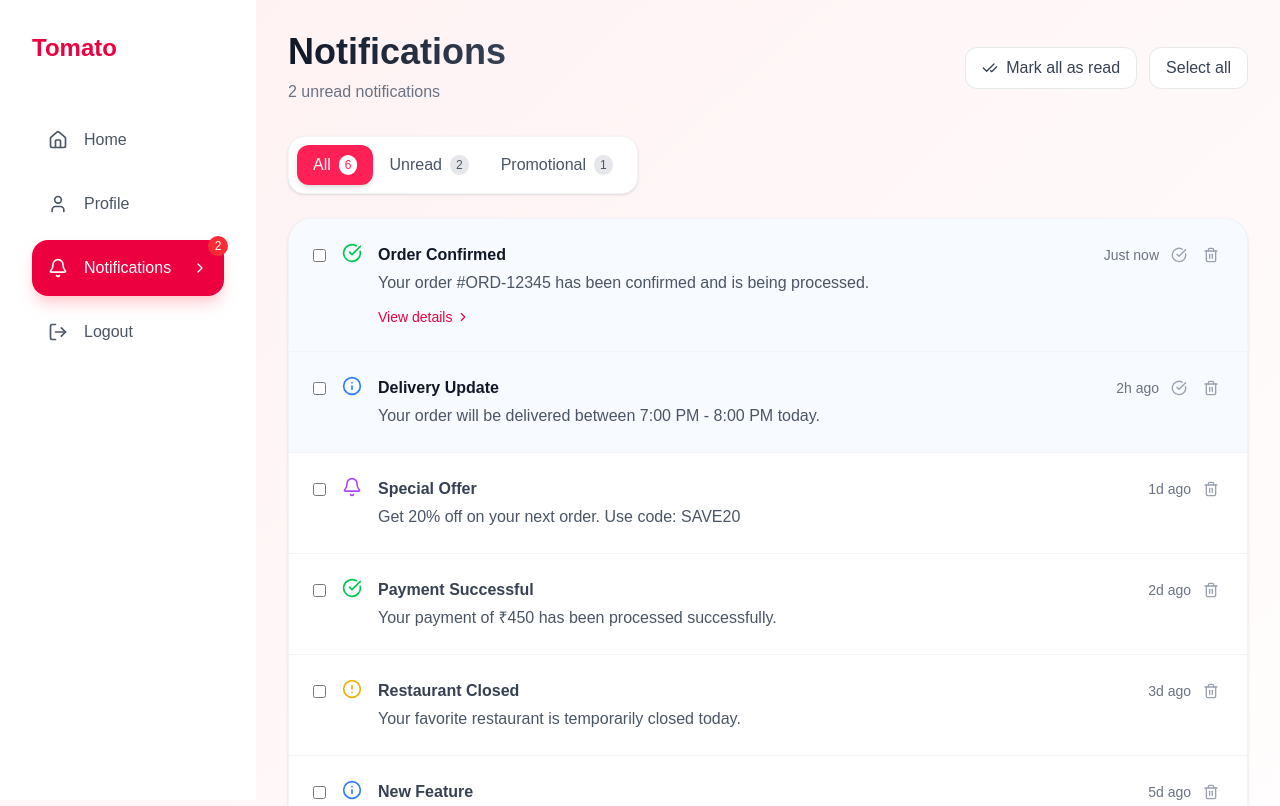
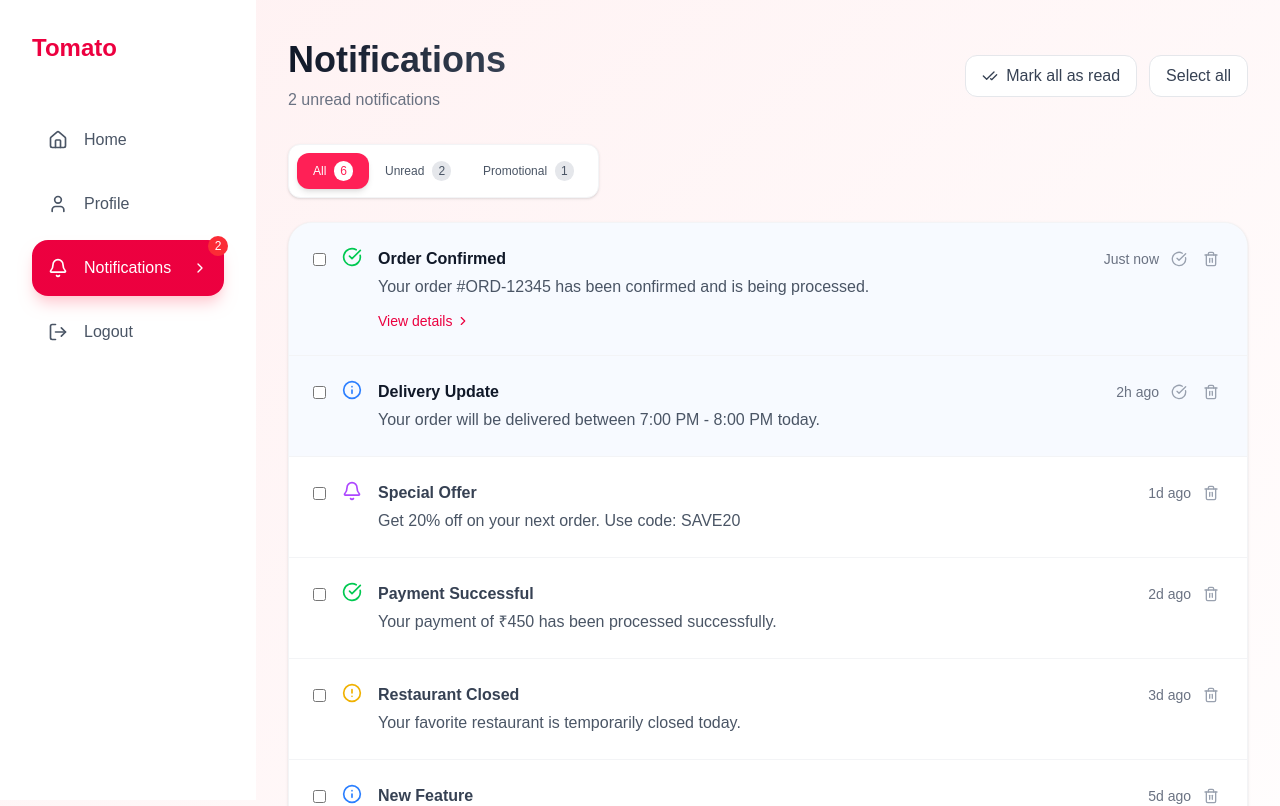
Before and after one commit to Amit25Kumar02/Stripe-project, a Next.js app in the folder tomato/: page /notification in a window 1280 px wide. Shown: the top 806 px of the page. Built offline with nearby package versions, Linux system fonts and the light colour scheme; sample sign-in values are in the browser's storage.

Commit message:
notification page ui change

```diff
--- a/tomato/src/app/notification/page.tsx
+++ b/tomato/src/app/notification/page.tsx
@@ -325,9 +325,9 @@ export default function NotificationsPage() {
             {/* Main Content */}
             <main className="flex-1 lg:ml-64 p-6 lg:p-8 overflow-y-auto">
                 {/* Mobile Header */}
-                <div className="lg:hidden flex items-center justify-between mb-8">
+                <div className="lg:hidden fixed flex items-center justify-between mb-8">
                     <button
-                        className="p-3 bg-white rounded-2xl shadow-lg text-rose-600 hover:shadow-xl transition-shadow"
+                        className="p-3 bg-rose-600 rounded-full shadow-lg text-white hover:shadow-xl transition-shadow"
                         onClick={() => setSidebarOpen(!sidebarOpen)}
                     >
                         <Menu size={20} />
@@ -336,7 +336,7 @@ export default function NotificationsPage() {
                 </div>
 
                 {/* Header */}
-                <div className="max-w-6xl mx-auto">
+                <div className="max-w-6xl mt-12 lg:mt-2 mx-auto">
                     <div className="flex flex-col lg:flex-row lg:items-center lg:justify-between mb-8">
                         <div>
                             <h1 className="text-3xl lg:text-4xl font-bold bg-gradient-to-r from-gray-900 to-gray-700 bg-clip-text text-transparent">
@@ -390,7 +390,7 @@ export default function NotificationsPage() {
                     </div>
 
                     {/* Filter Tabs */}
-                    <div className="bg-white rounded-2xl shadow-sm border border-gray-100 p-2 mb-6 inline-flex">
+                    <div className="bg-white rounded-xl shadow-sm border border-gray-100 p-2 mb-6 inline-flex w-full md:w-fit ">
                         {[
                             { key: 'all', label: 'All', count: notifications.length },
                             { key: 'unread', label: 'Unread', count: unreadCount },
@@ -400,12 +400,12 @@ export default function NotificationsPage() {
                                 key={tab.key}
                                 // eslint-disable-next-line @typescript-eslint/no-explicit-any
                                 onClick={() => setFilter(tab.key as any)}
-                                className={`px-4 py-2 rounded-xl cursor-pointer transition-all duration-200 flex items-center gap-2 ${filter === tab.key
+                                className={`px-2 md:px-4 py-2 rounded-xl cursor-pointer transition-all duration-200 flex items-center gap-2 ${filter === tab.key
                                     ? 'bg-rose-500 text-white shadow-md'
                                     : 'text-gray-600 hover:bg-gray-50'
                                     }`}
                             >
-                                <span>{tab.label}</span>
+                                <span className="text-xs" >{tab.label}</span>
                                 {tab.count > 0 && (
                                     <span className={`text-xs px-1.5 py-0.5 rounded-full ${filter === tab.key
                                         ? 'bg-white text-rose-500'
@@ -455,18 +455,22 @@ export default function NotificationsPage() {
 
                                             {/* Notification Content */}
                                             <div className="flex-1 min-w-0">
-                                                <div className="flex items-start justify-between">
+                                                <div className="flex flex-col md:flex-row md:items-start md:justify-between">
                                                     <div>
-                                                        <h3 className={`font-semibold ${!notification.read ? 'text-gray-900' : 'text-gray-700'
-                                                            }`}>
+                                                        <h3
+                                                            className={`font-semibold ${!notification.read ? "text-gray-900" : "text-gray-700"
+                                                                }`}
+                                                        >
                                                             {notification.title}
                                                         </h3>
                                                         <p className="text-gray-600 mt-1">{notification.message}</p>
                                                     </div>
+
                                                     <div className="flex items-center gap-2 flex-shrink-0 ml-4">
                                                         <span className="text-sm text-gray-500 whitespace-nowrap">
                                                             {formatRelativeTime(notification.createdAt)}
                                                         </span>
+
                                                         {!notification.read && (
                                                             <button
                                                                 onClick={() => markAsRead}
@@ -476,6 +480,7 @@ export default function NotificationsPage() {
                                                                 <CheckCircle size={16} />
                                                             </button>
                                                         )}
+
                                                         <button
                                                             onClick={() => deleteNotification}
                                                             className="p-1 text-gray-400 cursor-pointer hover:text-red-600 transition-colors"
@@ -488,7 +493,7 @@ export default function NotificationsPage() {
 
                                                 {notification.actionUrl && (
                                                     <button
-                                                        onClick={() => router.push(notification.actionUrl!)}
+
                                                         className="mt-3 text-rose-600 hover:text-rose-700 text-sm font-medium flex items-center gap-1"
                                                     >
                                                         View details
@@ -496,6 +501,7 @@ export default function NotificationsPage() {
                                                     </button>
                                                 )}
                                             </div>
+
                                         </div>
                                     </div>
                                 ))}
```
Lines whose indentation alone changed are shown as unchanged.
